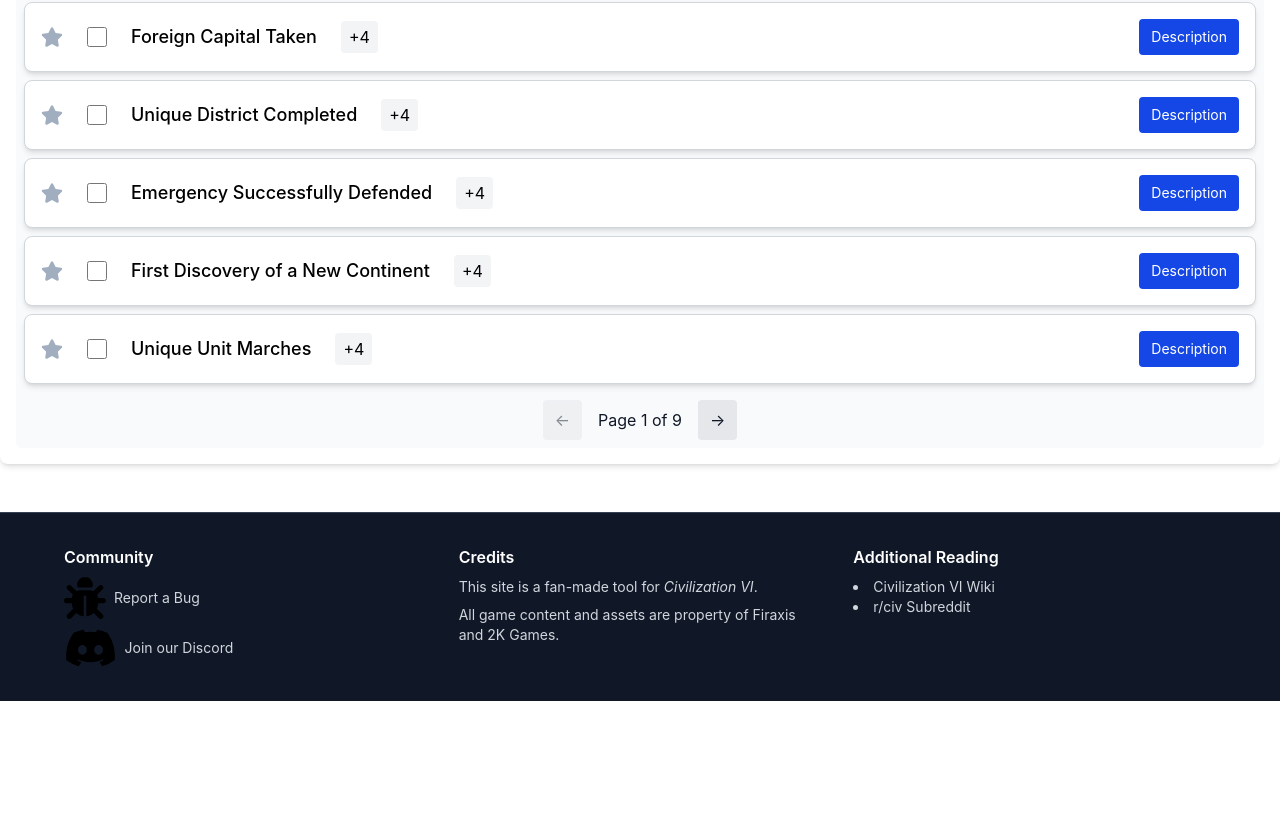
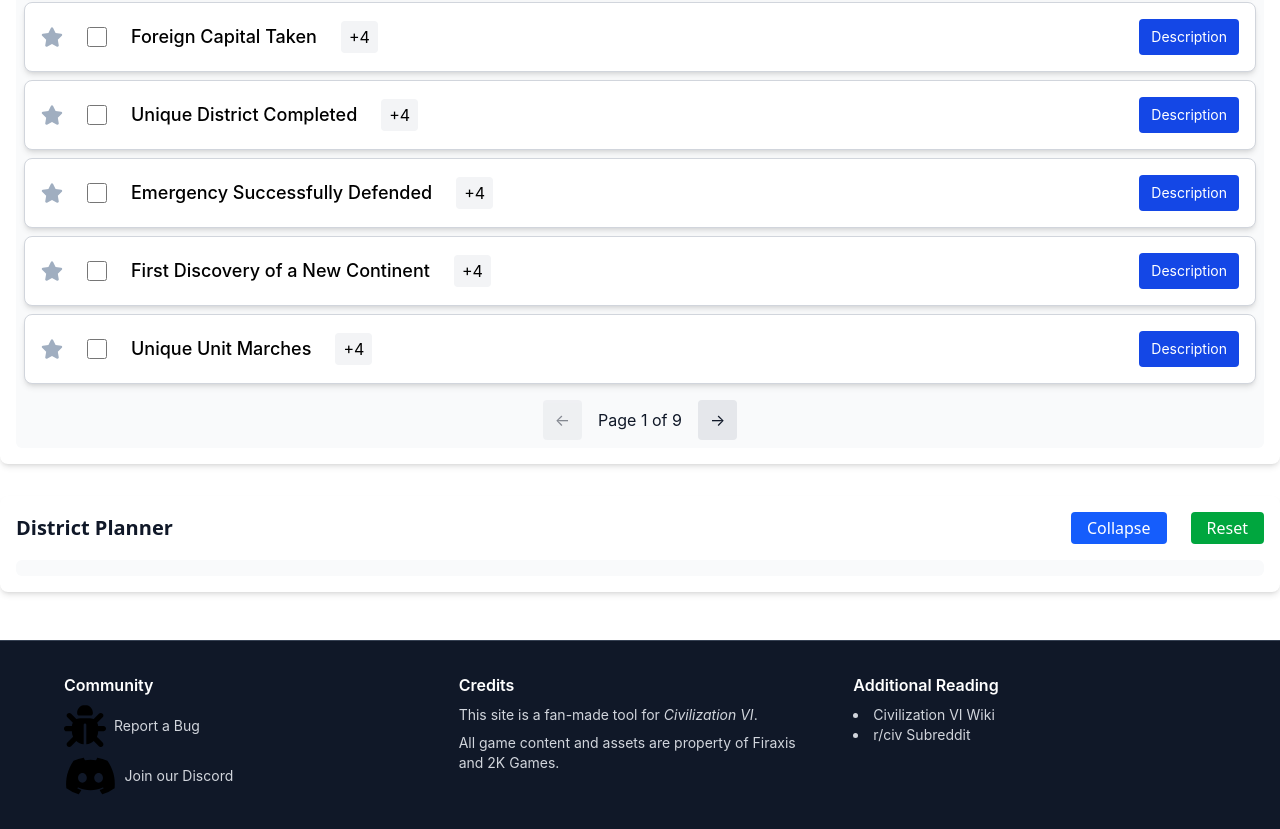
Before and after one commit to huntt3/Civ-6-Helper, a React (Vite) app: page / in a window 1280 px wide. Shown: the part 7218-8047 px from the top of the page. Before the commit the page ends 7919 px from the top, so only its background shows below. Built offline with nearby package versions, Linux system fonts and the light colour scheme.

Commit message:
District Planner Boilerplate

```diff
--- a/index.html
+++ b/index.html
@@ -17,5 +17,5 @@
     <noscript>You need to enable JavaScript to run this app.</noscript>
     <div id="root"></div>
   </body>
-  <script type="module" src="./src/index.jsx"></script>
+  <!--<script type="module" src="./src/index.jsx"></script>-->
 </html>
--- a/src/App.jsx
+++ b/src/App.jsx
@@ -6,6 +6,7 @@ import WondersContainer from "./WonderTracker/WondersContainer";
 import TechTreeContainer from "./TechTree/TechTreeContainer";
 import DistrictDiscountingContainer from "./DistrictDiscountingTool/DistrictDiscountingContainer";
 import GreatPeopleContainer from "./GreatPeopleTracker/GreatPeopleContainer";
+import DistrictPlannerContainer from "./DistrictPlanner/DistrictPlannerContainer.jsx";
 import Footer from "./Footer/Footer";
 import axios from "axios";
 
@@ -66,6 +67,7 @@ function App() {
       <WondersContainer />
       <GreatPeopleContainer />
       <EraTrackerContainer settings={settings} setSettings={setSettings} />
+      <DistrictPlannerContainer />
       <Footer />
     </main>
   );
--- /dev/null
+++ b/src/DistrictPlanner/DistrictPlannerContainer.jsx
@@ -0,0 +1,24 @@
+import React, { useState } from "react";
+import CollapsibleContainer from "../Templates/CollapsibleContainer";
+
+// This component manages the collapsed state for the CollapsibleContainer
+const DistrictPlannerContainer = () => {
+  // State to track if the container is collapsed
+  const [collapsed, setCollapsed] = useState(false);
+
+  // Function to handle collapsing/expanding the container
+  const handleCollapse = () => {
+    setCollapsed((prevCollapsed) => !prevCollapsed);
+  };
+
+  return (
+    <CollapsibleContainer
+      title="District Planner"
+      collapsed={collapsed}
+      onCollapse={handleCollapse}
+      ariaLabel="District Planner"
+    ></CollapsibleContainer>
+  );
+};
+
+export default DistrictPlannerContainer;
--- /dev/null
+++ b/src/DistrictPlanner/DistrictPlannerModal.jsx
@@ -0,0 +1,8 @@
+import React from "react";
+import CivModal from "../Templates/CivModal";
+
+const DistrictPlannerModal = ({ onClose }) => {
+  return <CivModal confirmText="Close" onConfirm={() => onClose()} />;
+};
+
+export default DistrictPlannerModal;
```
Also changed, not shown: src/DistrictPlanner/DistrictPlannerHexField.jsx (added), src/DistrictPlanner/HexField.jsx (deleted).
